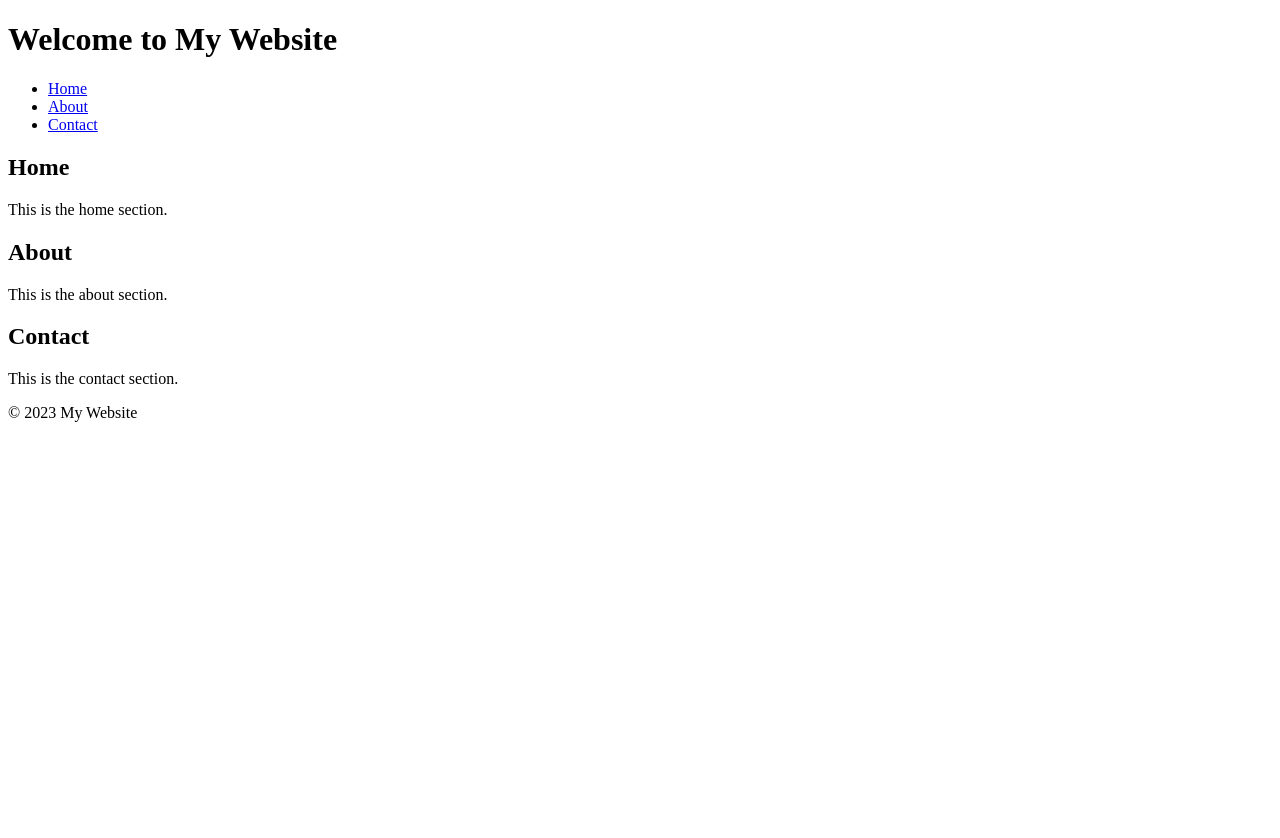
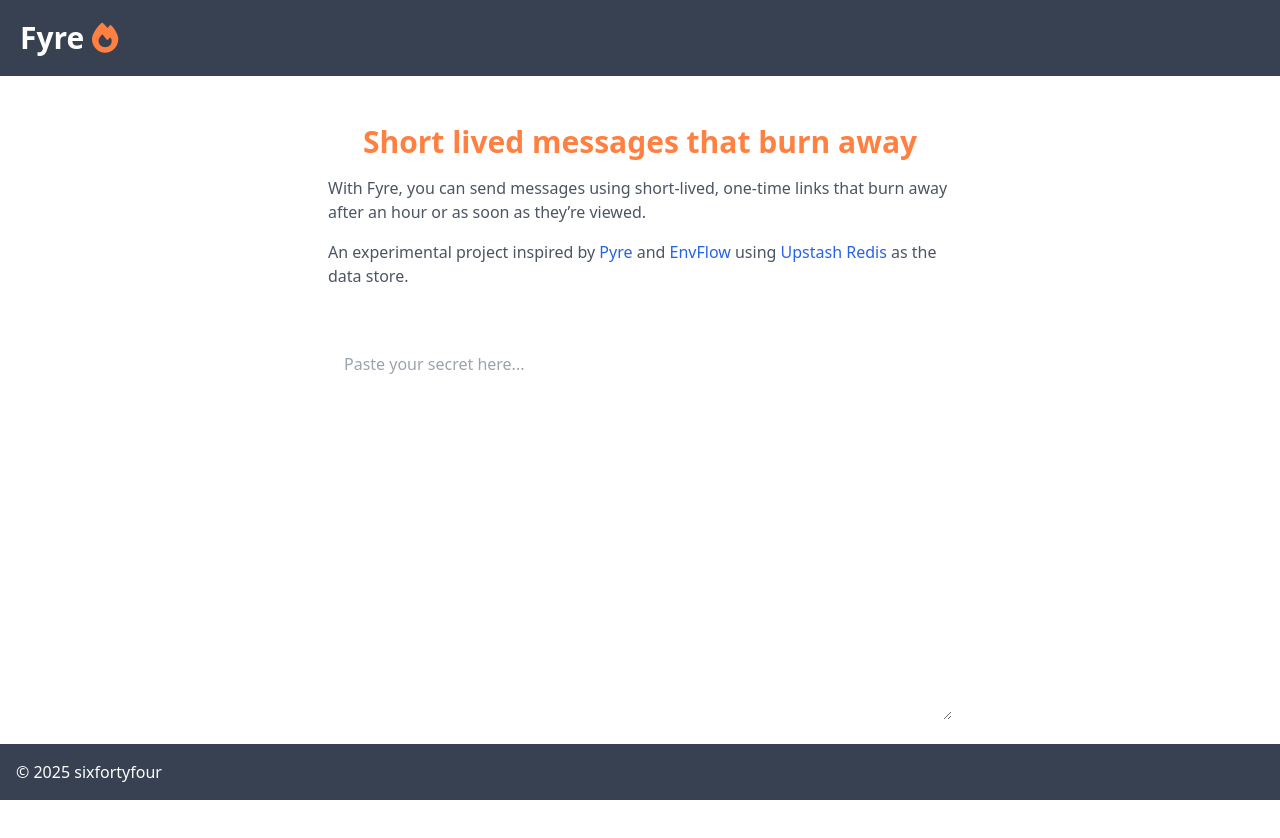
Before and after one commit to sixfortyfour/fyre, a website: page src/index.html in a window 1280 px wide. Before the commit the page ends 800 px from the top, so only its background shows below. Drawn offline with nearby package versions, Linux system fonts and the light colour scheme.

```diff
--- /dev/null
+++ b/api/src/index.js
@@ -0,0 +1,5 @@
+const { app } = require('@azure/functions');
+
+app.setup({
+    enableHttpStream: true,
+});
--- a/src/index.html
+++ b/src/index.html
@@ -3,36 +3,71 @@
 <head>
     <meta charset="UTF-8">
     <meta name="viewport" content="width=device-width, initial-scale=1.0">
-    <title>Basic HTML Page</title>
-    <link rel="stylesheet" href="styles.css">
+    <title>Fyre</title>
+    <link rel="icon" type="image/x-icon" href="images/favicon.ico">
+    <link rel="stylesheet" href="https://cdn.jsdelivr.net/npm/tailwindcss/dist/tailwind.min.css">
+    <script src="https://use.fontawesome.com/834dd83dda.js"></script>
+    <script defer src="https://cdn.jsdelivr.net/npm/alpinejs@3.x.x/dist/cdn.min.js"></script>
 </head>
 <body>
-    <header>
-        <h1>Welcome to My Website</h1>
-    </header>
-    <nav>
-        <ul>
-            <li><a href="#home">Home</a></li>
-            <li><a href="#about">About</a></li>
-            <li><a href="#contact">Contact</a></li>
-        </ul>
-    </nav>
-    <main>
-        <section id="home">
-            <h2>Home</h2>
-            <p>This is the home section.</p>
-        </section>
-        <section id="about">
-            <h2>About</h2>
-            <p>This is the about section.</p>
-        </section>
-        <section id="contact">
-            <h2>Contact</h2>
-            <p>This is the contact section.</p>
-        </section>
-    </main>
-    <footer>
-        <p>&copy; 2023 My Website</p>
-    </footer>
+    <div class="flex flex-col min-h-screen">
+        <header class="p-5 bg-gray-700 text-white">
+            <nav>
+                <div class="text-3xl font-bold">
+                Fyre <i class="fa fa-solid fa-fire" style="color: #ff8040;"></i>
+                </div>
+            </nav>
+        </header>
+        <main class="flex-grow" x-data>
+            <div class="relative mx-auto max-w-2xl px-6">
+                <div class="flex flex-col items-center justify-center py-12">
+                    <h1 class="text-3xl text-center font-bold pb-4" style="color: #ff8040;">Short lived messages that burn away</h1>
+                    <p class="text-gray-600 pb-4">
+                        With Fyre, you can send messages using short-lived, one-time links that burn away after an hour or as soon as they’re viewed.
+
+                    </p>
+                    <p class="text-gray-600">
+                        An experimental project inspired by <a href="https://pyre.link/" class="text-blue-600 hover:underline" target="_blank">Pyre</a> and <a href="https://envflow.laravel.cloud/" class="text-blue-600 hover:underline" target="_blank">EnvFlow</a> using <a href="https://upstash.com/" class="text-blue-600 hover:underline" target="_blank">Upstash Redis</a> as the data store.
+                    </p>
+                </div>
+                <form x-data="messageForm()" @submit.prevent="submitForm">
+                    <div class="grid gap-6">
+                        <textarea name="message" required x-model="formData.message" class="w-full h-96 p-4" rows="10" placeholder="Paste your secret here..."></textarea>
+                        <button class="focus:outline-none text-white bg-red-700 hover:bg-red-800 focus:ring-4 focus:ring-red-300 font-medium rounded-lg text-sm px-5 py-2.5 me-2 mb-2 dark:bg-red-600 dark:hover:bg-red-700 dark:focus:ring-red-900">Get link</button>
+                    </div>
+                    <div x-text="formMessage"></div>
+                </form>
+            </div>
+        </main>
+        <footer class="sticky z-50 bg-gray-700 text-white bottom-0 p-4">
+            <p>&copy; 2025 sixfortyfour</p>
+        </footer>
+    </div>
+    <script>
+        function messageForm() {
+                return {
+                    formData: {
+                    message: "",
+                },
+                formMessage: "",
+                submitForm() {
+                    console.log('Submitting form');
+                    this.formMessage = "";
+                    fetch(`/api/encryptfunction`, {
+                        method: "POST",
+                        headers: {
+                            "Content-Type": "application/json",
+                            Accept: "application/json",
+                        },
+                        body: JSON.stringify(this.formData),
+                    }).then(() => {
+                        this.formData.message = "";
+                        this.formMessage = "Form successfully submitted.";
+                    }).catch(() => {
+                        this.formMessage = "An error occurred. Please try again.";
+                    });
+                }
+        }};
+    </script>
 </body>
 </html>
--- /dev/null
+++ b/src/postcss.config.mjs
@@ -0,0 +1,5 @@
+export default {
+    plugins: {
+      "@tailwindcss/postcss": {},
+    }
+  }
```
Also changed, not shown: api/host.json (added, +15 -0 lines), api/package.json (added, +14 -0 lines), api/src/functions/EncryptFunction.js (added, +20 -0 lines), package.json (added, +13 -0 lines), swa-cli.config.json (added, +9 -0 lines), README.md, src/images/favicon.ico (added), 5 other files.
